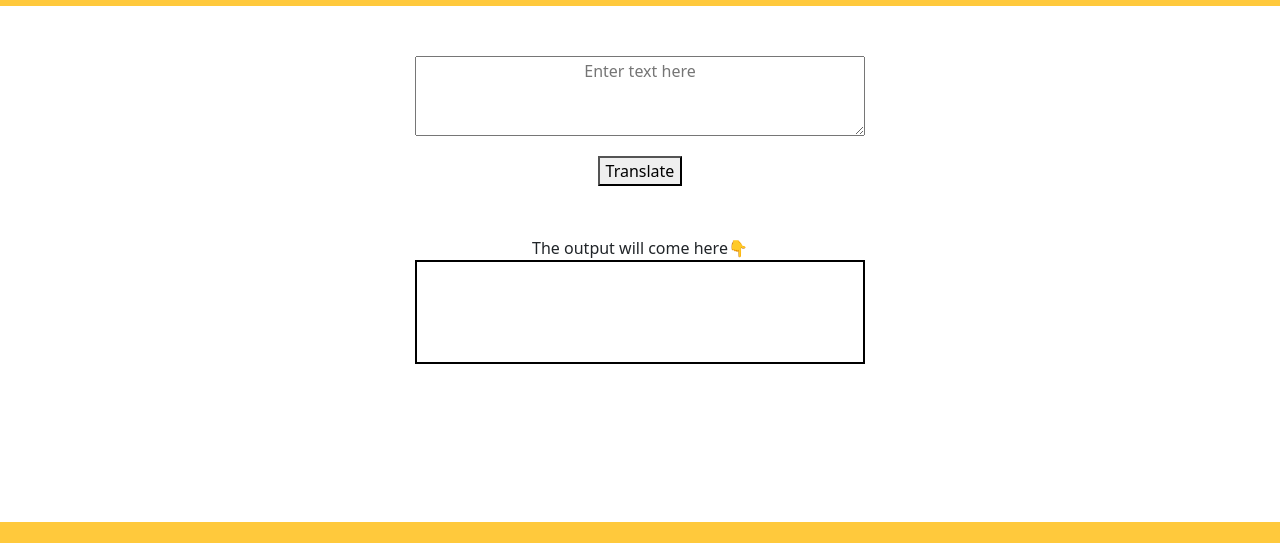
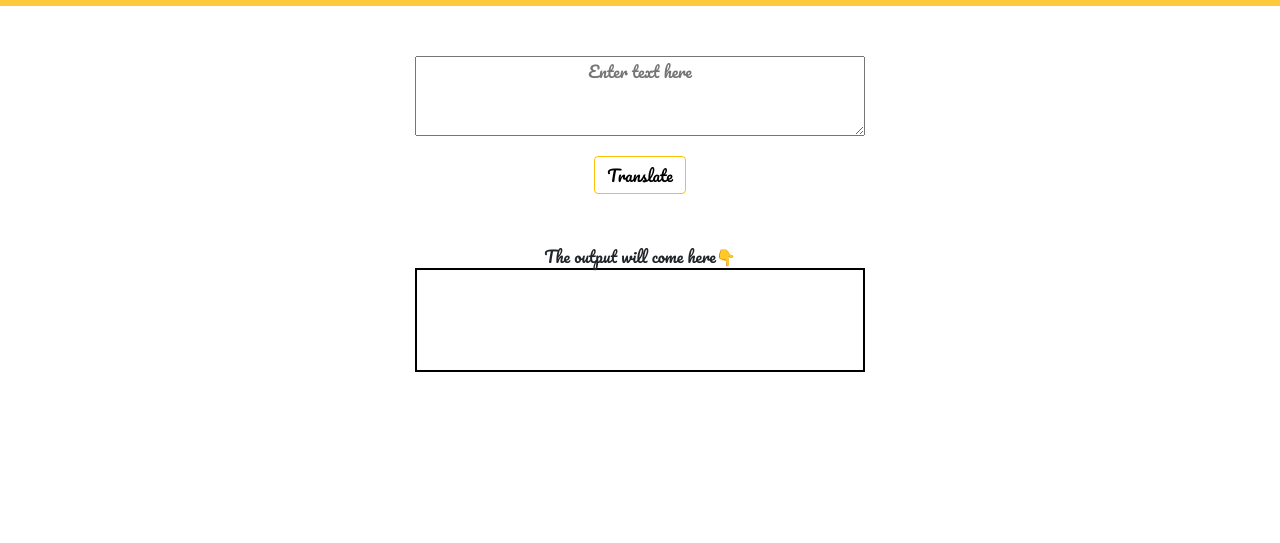
Before and after one commit to saloni23j/Minions-App, a plain HTML site: page index.html in a window 1280 px wide. Shown: the part 100-643 px from the top of the page. Drawn offline with nearby package versions, Linux system fonts and the light colour scheme.

Commit message:
final touch

```diff
--- a/index.html
+++ b/index.html
@@ -20,14 +20,14 @@
         </div>
     </nav>
     <div align="center" class="txt-area">
-        <textarea id="text-input" name="textarea" rows="7" cols="90" placeholder="Enter text here"></textarea>
+        <textarea id="text-input" name="textarea" rows="9" cols="90" placeholder="Enter text here"></textarea>
 
     </div>
 
 
-    <button id="btn-translate">Translate</button>
+    <button type="button" class="btn btn-outline-warning" id="btn-translate">Translate</button>
 
-    <div class = "output-head"> The output will come here👇</div>
+    <div class="output-head"> The output will come here👇</div>
     <div id="output" align="center">
 
     </div>
@@ -37,10 +37,10 @@
     <!-- FOOTER -->
     <div class="footer">
         <h2>about</h2>
-      <p>Are you a fan of minions? Did you know
-      that the gibberish they say is an actual language.
-      Use the translator to convert your text from English
-      to Minion speak or Banana language.</p>
+        <p>Are you a fan of minions? Did you know
+            that the gibberish they say is an actual language.
+            Use the translator to convert your text from English
+            to Minion speak or Banana language.</p>
     </div>
 
 
--- a/styles.css
+++ b/styles.css
@@ -1,9 +1,10 @@
-
+@import url('https://fonts.googleapis.com/css2?family=Pacifico&display=swap');
 :root{
     --primary-color: #ffc93c;
 }
 body{
     text-align: center;
+    font-family: 'Pacifico', cursive;
 }
 /* NAVIGATION */
 .container-fluid{
@@ -51,3 +52,16 @@ body{
      max-width: 50%;
      margin: auto;
  }
+
+ /* BUTTON DECORATIONS */
+ #btn-translate{
+     color: black;
+ }
+
+
+ .btn:hover {background-color: var(--primary-color)}
+
+.btn:active {
+  background-color: #ffc947;
+
+}
```
